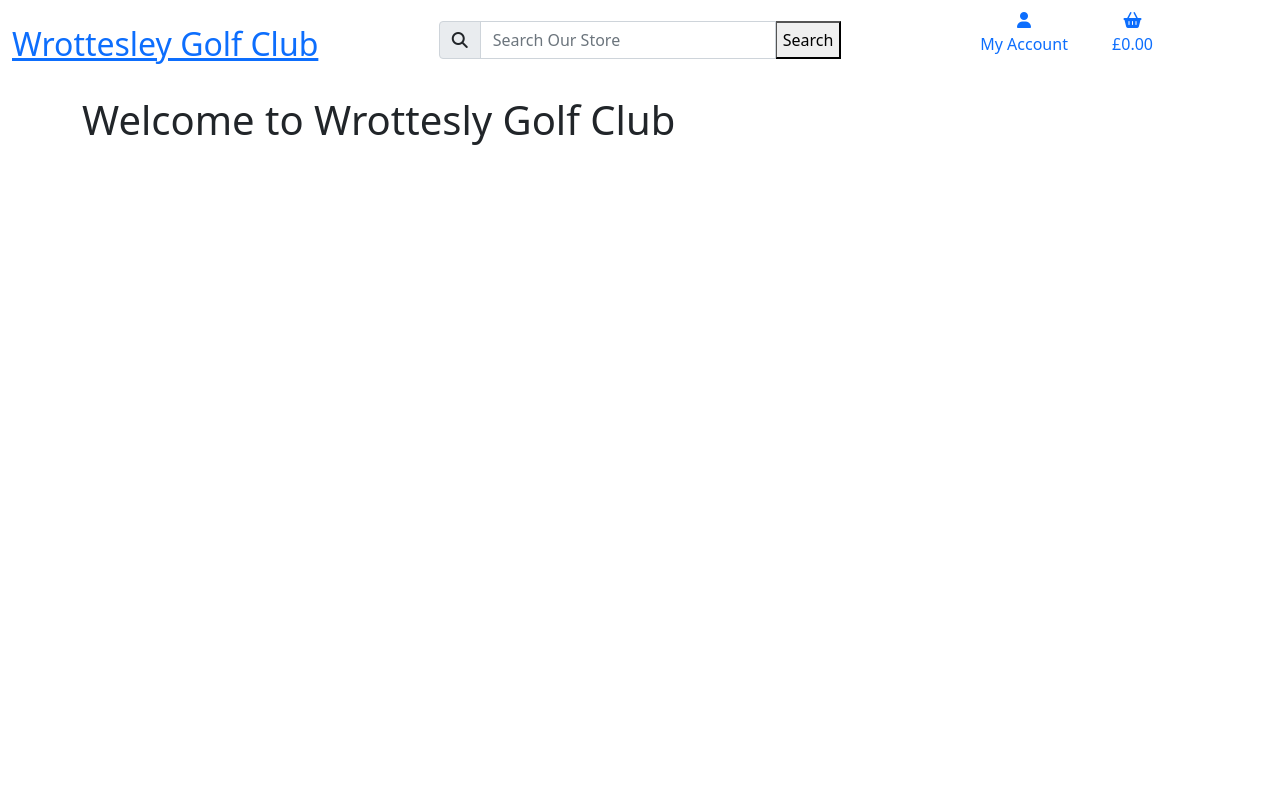
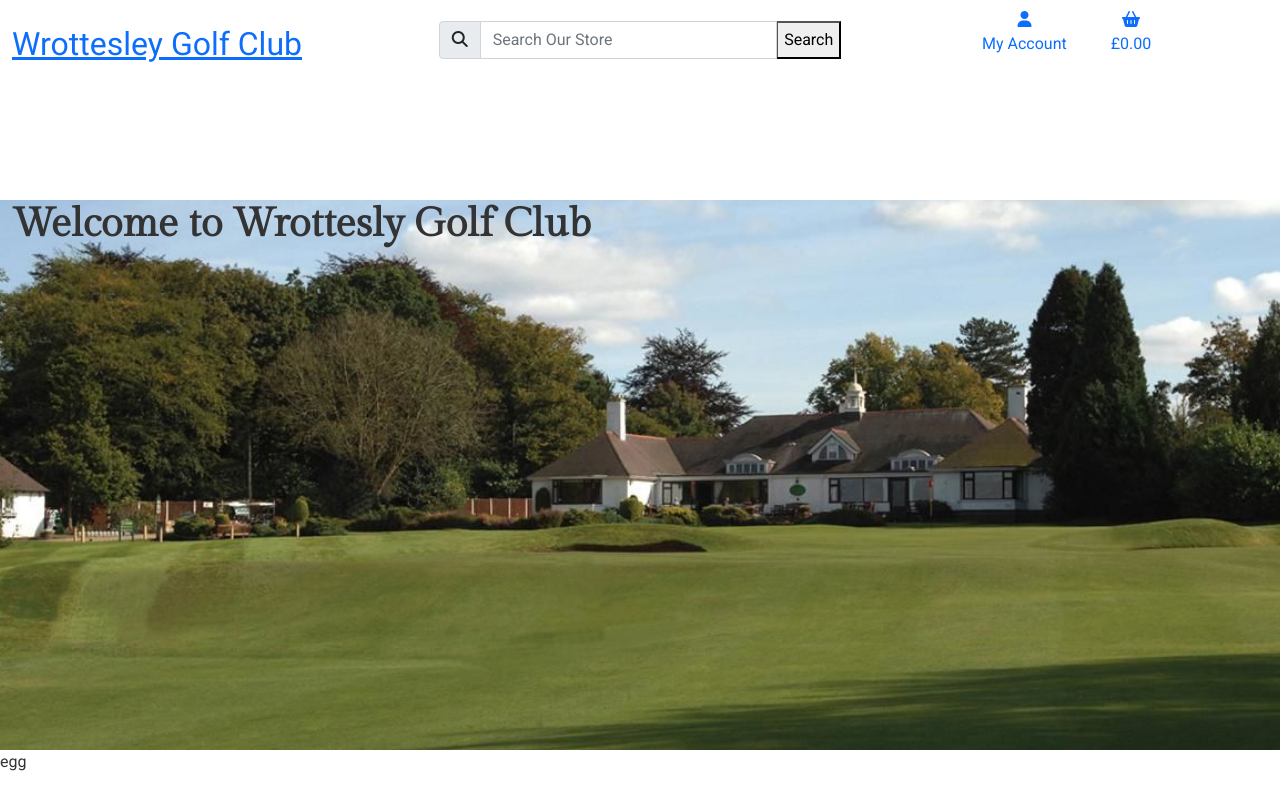
Before and after one commit to CarterStefan/wrottesley_golf_club, a Django app: page / in a window 1280 px wide. Run offline with Django 3.2, Linux system fonts and the light colour scheme; some libraries are stand-ins or nearby versions.

Commit message:
Added homepage image and linked CSS and Media folders

```diff
--- a/home/templates/home/index.html
+++ b/home/templates/home/index.html
@@ -2,7 +2,7 @@
 {% load static %}
 
 {% block page_header %}
-    <div class="container">
+    <div class="container header-container">
         <div class="row">
             <div class="col"></div>
         </div>
@@ -10,11 +10,14 @@
 {% endblock page_header %}
 
 {% block content %}
-    <div class="container">
-        <div class="row">
-            <div class="col-12">
+    <div class="container-fluid h-100">
+        <div class="row h-100">
+            <div class="col-12 hero-image">
                 <h1>Welcome to Wrottesly Golf Club</h1>
             </div>
         </div>
     </div>
+    <div>
+        <p>egg</p>
+    </div>
 {% endblock content %}
--- /dev/null
+++ b/static/css/base.css
@@ -0,0 +1,48 @@
+/* FONTS */
+
+@import url('https://fonts.googleapis.com/css2?family=Gilda+Display&display=swap');
+@import url('https://fonts.googleapis.com/css2?family=Roboto&display=swap');
+
+
+html {
+    height: 100%;
+}
+
+body {
+    font-family: 'Roboto', sans-serif;
+    color: #333333;
+}
+
+.hero-image {
+    background: url('/media/hero_image.jpg') no-repeat center center fixed;
+    background-size: cover;
+    height: calc(100vh - 250px);
+}
+
+h1 {
+    font-family: 'Gilda Display', serif;
+    font-weight: 900;
+}
+
+/* Container width for large screens
+@media (min-width: 1200px) {
+  .container {
+    max-width: 80%;
+  }
+}
+ */
+
+/* fixed top navbar for medium and large screens */
+@media (min-width: 992px) {
+    .fixed-top-desktop-only {
+        position: fixed;
+        top: 0;
+        right: 0;
+        left: 0;
+        z-index: 1030;
+    }
+
+    .header-container {
+        padding-top: 200px;
+    }
+}
--- a/templates/base.html
+++ b/templates/base.html
@@ -17,6 +17,7 @@
     {% block corecss %}
     <!-- Bootstrap CSS -->
     <link href="https://cdn.jsdelivr.net/npm/bootstrap@5.0.0-beta1/dist/css/bootstrap.min.css" rel="stylesheet" integrity="sha384-giJF6kkoqNQ00vy+HMDP7azOuL0xtbfIcaT9wjKHr8RbDVddVHyTfAAsrekwKmP1" crossorigin="anonymous">
+    <link href="{% static 'css/base.css' %}" rel="stylesheet">
     {% endblock corecss %}
 
     {% block extra_css %}
@@ -38,11 +39,11 @@
     <title>Wrottesley Golf Club {% block extra_title %}{% endblock extra_title %}</title>
   </head>
   <body>
-    <header class="container-fluid">
-        <div class="row">
+    <header class="container-fluid fixed-top">
+        <div class="row" id="top-nav">
             <div class="col-12 col-lg-4 my-auto">
                     <a href="{% url 'home' %}">
-                        <h2 class="logo-font">Wrottesley Golf Club</h2>
+                        <h2>Wrottesley Golf Club</h2>
                     </a>
             </div>
             <div class="col-12 col-lg-4 my-auto">
--- a/wrottesley_golf_club/settings.py
+++ b/wrottesley_golf_club/settings.py
@@ -148,3 +148,7 @@
 # https://docs.djangoproject.com/en/3.1/howto/static-files/
 
 STATIC_URL = '/static/'
+STATICFILES_DIRS = (os.path.join(BASE_DIR, 'static'),)
+
+MEDIA_URL = '/media/'
+MEDIA_ROOT = os.path.join(BASE_DIR, 'media')
--- a/wrottesley_golf_club/urls.py
+++ b/wrottesley_golf_club/urls.py
@@ -15,9 +15,11 @@
 """
 from django.contrib import admin
 from django.urls import path, include
+from django.conf import settings
+from django.conf.urls.static import static
 
 urlpatterns = [
     path('admin/', admin.site.urls),
     path('accounts/', include('allauth.urls')),
     path('', include('home.urls')),
-]
+] + static(settings.MEDIA_URL, document_root=settings.MEDIA_ROOT)
```
Also changed, not shown: media/hero_image.jpg (added).
